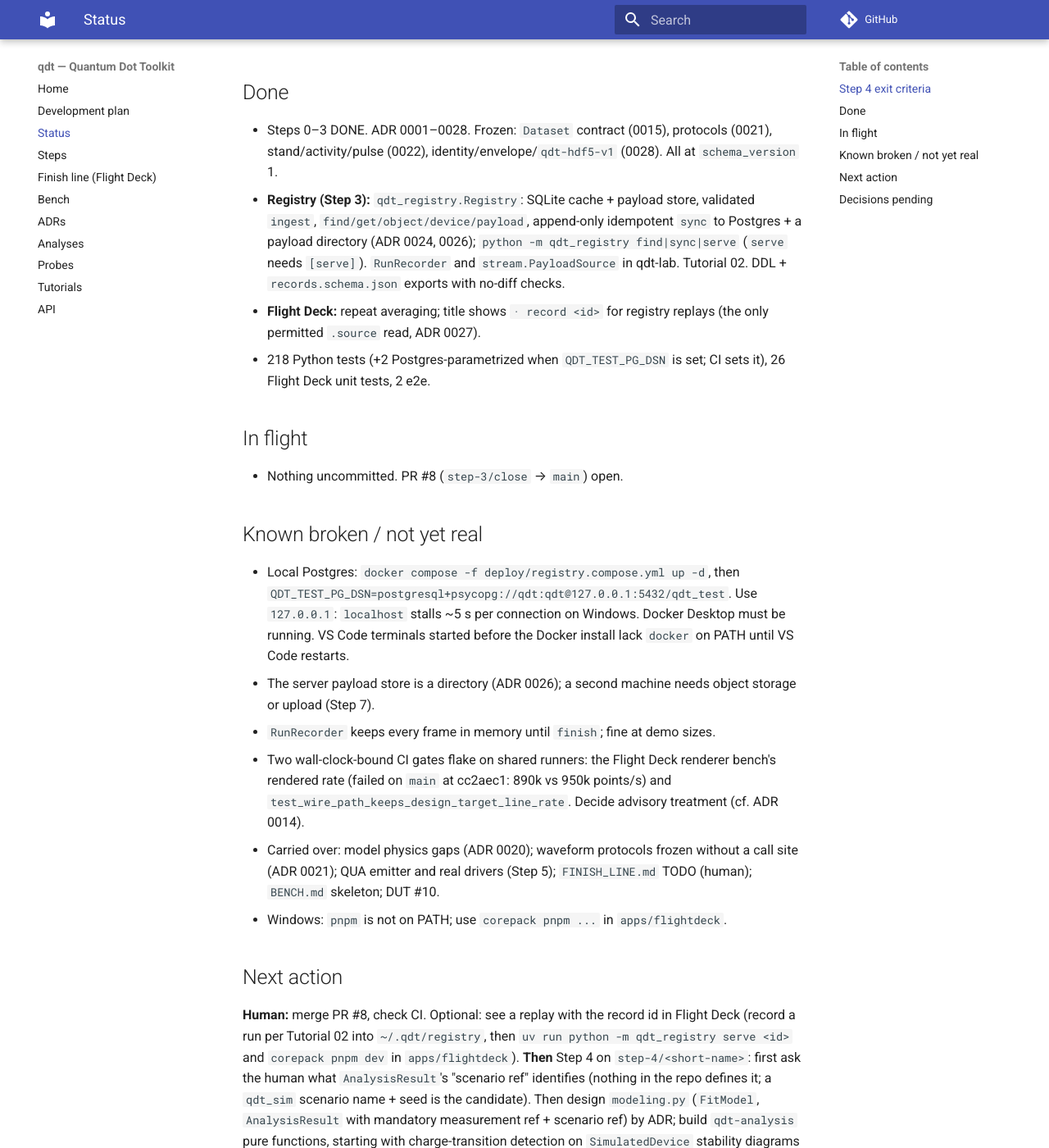
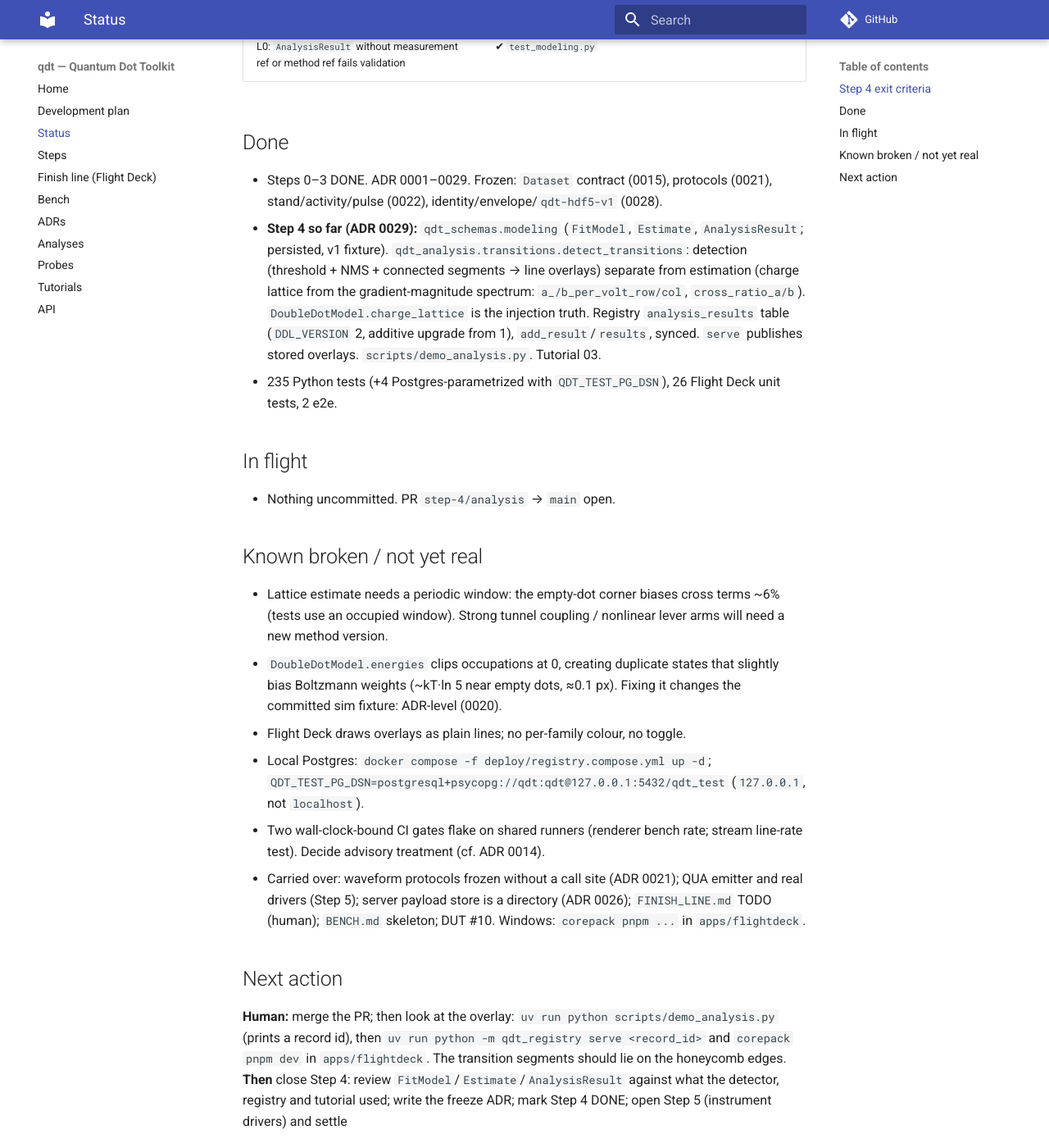
Before and after one commit to CowboyQuantum/qdt, an MkDocs documentation site: the page built from docs/STATUS.md, in a window 1280 px wide and 1400 px high, scrolled down 696 px. Shown: the whole window at 82% size. Built offline with MkDocs 1.6.1 and Material for MkDocs 9.7.7, drawn with Linux system fonts in a browser that asks for light colours; comment, search, counter and statistics services are not loaded; some of the changed text lies outside the part shown.

Commit message:
docs: demo_analysis script; STATUS — Step 4 built, overlay check + freeze pending
Co-Authored-By: Claude Opus 5.5 <noreply@anthropic.com>

```diff
--- a/docs/STATUS.md
+++ b/docs/STATUS.md
@@ -4,58 +4,56 @@
 > A fresh session must be able to continue from this file alone.
 
 **Current step:** 4 — Analysis as a consumer → `docs/steps/04-analysis-overlays.md`
-**Branch:** `step-3/close` (PR #8 against `main`; the human merges). Next session: `step-4/<short-name>` from `main`.
-**Last session:** 2026-10-13, session (12, continued). Closed Step 3: Flight Deck shows a replay's record
-id (ADR 0027); the Postgres suite ran locally against the compose server; a pre-freeze review fixed a
-path-traversal hole in `PayloadRef.path`; identity + envelope + `qdt-hdf5-v1` frozen (ADR 0028).
+**Branch:** `step-4/analysis` (PR against `main` open; the human merges).
+**Last session:** 2026-10-13, session (12, continued after the PR #8 merge). Scenario ref decided (= the
+analysis method, human); built `modeling.py`, `qdt_analysis.transitions`, stored results in the registry,
+overlays through `serve`, Tutorial 03 (ADR 0029).
 
 ## Step 4 exit criteria
 | Criterion | State |
 |---|---|
-| a fit runs from a query, writes an `AnalysisResult`, and its overlay renders on the originating dataset | ✘ not started |
-| `modeling.py` slice (`FitModel`, `AnalysisResult`) frozen with ADR | ✘ not started |
-| L0: injection–recovery on synthetic and `SimulatedDevice` data; `AnalysisResult` needs measurement ref + scenario ref | ✘ not started |
+| a fit runs from a query, writes an `AnalysisResult`, and its overlay renders on the originating dataset | ✔ query → `detect_transitions` → `Registry.add_result` → `serve` delivers 56 overlays (reference client, Tutorial 03). **Human to eyeball in Flight Deck** |
+| `modeling.py` slice (`FitModel`, `Estimate`, `AnalysisResult`) frozen with ADR | ✘ objects complete; freeze ADR at exit, after the human has seen the overlay |
+| L0: injection–recovery on synthetic and `SimulatedDevice` data | ✔ synthetic lattices (±cross terms) to 2%; noisy sweeps: diagonal 2%, cross ratios ±0.02 |
+| L0: `AnalysisResult` without measurement ref or method ref fails validation | ✔ `test_modeling.py` |
 
 ## Done
-- Steps 0–3 DONE. ADR 0001–0028. Frozen: `Dataset` contract (0015), protocols (0021), stand/activity/pulse
-  (0022), identity/envelope/`qdt-hdf5-v1` (0028). All at `schema_version` 1.
-- **Registry (Step 3):** `qdt_registry.Registry`: SQLite cache + payload store, validated `ingest`,
-  `find/get/object/device/payload`, append-only idempotent `sync` to Postgres + a payload directory
-  (ADR 0024, 0026); `python -m qdt_registry find|sync|serve` (`serve` needs `[serve]`). `RunRecorder` and
-  `stream.PayloadSource` in qdt-lab. Tutorial 02. DDL + `records.schema.json` exports with no-diff checks.
-- **Flight Deck:** repeat averaging; title shows `· record <id>` for registry replays (the only permitted
-  `.source` read, ADR 0027).
-- 218 Python tests (+2 Postgres-parametrized when `QDT_TEST_PG_DSN` is set; CI sets it), 26 Flight Deck
-  unit tests, 2 e2e.
+- Steps 0–3 DONE. ADR 0001–0029. Frozen: `Dataset` contract (0015), protocols (0021), stand/activity/pulse
+  (0022), identity/envelope/`qdt-hdf5-v1` (0028).
+- **Step 4 so far (ADR 0029):** `qdt_schemas.modeling` (`FitModel`, `Estimate`, `AnalysisResult`; persisted,
+  v1 fixture). `qdt_analysis.transitions.detect_transitions`: detection (threshold + NMS + connected
+  segments → line overlays) separate from estimation (charge lattice from the gradient-magnitude spectrum:
+  `a_/b_per_volt_row/col`, `cross_ratio_a/b`). `DoubleDotModel.charge_lattice` is the injection truth.
+  Registry `analysis_results` table (`DDL_VERSION` 2, additive upgrade from 1), `add_result`/`results`,
+  synced. `serve` publishes stored overlays. `scripts/demo_analysis.py`. Tutorial 03.
+- 235 Python tests (+4 Postgres-parametrized with `QDT_TEST_PG_DSN`), 26 Flight Deck unit tests, 2 e2e.
 
 ## In flight
-- Nothing uncommitted. PR #8 (`step-3/close` → `main`) open.
+- Nothing uncommitted. PR `step-4/analysis` → `main` open.
 
 ## Known broken / not yet real
-- Local Postgres: `docker compose -f deploy/registry.compose.yml up -d`, then
-  `QDT_TEST_PG_DSN=postgresql+psycopg://qdt:qdt@127.0.0.1:5432/qdt_test`. Use `127.0.0.1`: `localhost`
-  stalls ~5 s per connection on Windows. Docker Desktop must be running. VS Code terminals started before the
-  Docker install lack `docker` on PATH until VS Code restarts.
-- The server payload store is a directory (ADR 0026); a second machine needs object storage or upload (Step 7).
-- `RunRecorder` keeps every frame in memory until `finish`; fine at demo sizes.
-- Two wall-clock-bound CI gates flake on shared runners: the Flight Deck renderer bench's rendered rate
-  (failed on `main` at cc2aec1: 890k vs 950k points/s) and `test_wire_path_keeps_design_target_line_rate`.
+- Lattice estimate needs a periodic window: the empty-dot corner biases cross terms ~6% (tests use an
+  occupied window). Strong tunnel coupling / nonlinear lever arms will need a new method version.
+- `DoubleDotModel.energies` clips occupations at 0, creating duplicate states that slightly bias Boltzmann
+  weights (~kT·ln 5 near empty dots, ≈0.1 px). Fixing it changes the committed sim fixture: ADR-level (0020).
+- Flight Deck draws overlays as plain lines; no per-family colour, no toggle.
+- Local Postgres: `docker compose -f deploy/registry.compose.yml up -d`;
+  `QDT_TEST_PG_DSN=postgresql+psycopg://qdt:qdt@127.0.0.1:5432/qdt_test` (`127.0.0.1`, not `localhost`).
+- Two wall-clock-bound CI gates flake on shared runners (renderer bench rate; stream line-rate test).
   Decide advisory treatment (cf. ADR 0014).
-- Carried over: model physics gaps (ADR 0020); waveform protocols frozen without a call site (ADR 0021);
-  QUA emitter and real drivers (Step 5); `FINISH_LINE.md` TODO (human); `BENCH.md` skeleton; DUT #10.
-- Windows: `pnpm` is not on PATH; use `corepack pnpm ...` in `apps/flightdeck`.
+- Carried over: waveform protocols frozen without a call site (ADR 0021); QUA emitter and real drivers
+  (Step 5); server payload store is a directory (ADR 0026); `FINISH_LINE.md` TODO (human); `BENCH.md`
+  skeleton; DUT #10. Windows: `corepack pnpm ...` in `apps/flightdeck`.
 
 ## Next action
-**Human:** merge PR #8, check CI. Optional: see a replay with the record id in Flight Deck (record a run
-per Tutorial 02 into `~/.qdt/registry`, then `uv run python -m qdt_registry serve <id>` and
-`corepack pnpm dev` in `apps/flightdeck`).
-**Then** Step 4 on `step-4/<short-name>`: first ask the human what `AnalysisResult`'s "scenario ref"
-identifies (nothing in the repo defines it; a `qdt_sim` scenario name + seed is the candidate). Then design
-`modeling.py` (`FitModel`, `AnalysisResult` with mandatory measurement ref + scenario ref) by ADR; build
-`qdt-analysis` pure functions, starting with charge-transition detection on `SimulatedDevice` stability
-diagrams (injection–recovery: the dot model knows the true transition lines); emit results as
-`Annotation`s on the originating Dataset; add the overlay in Flight Deck.
+**Human:** merge the PR; then look at the overlay:
+`uv run python scripts/demo_analysis.py` (prints a record id), then
+`uv run python -m qdt_registry serve <record_id>` and `corepack pnpm dev` in `apps/flightdeck`. The
+transition segments should lie on the honeycomb edges.
+**Then** close Step 4: review `FitModel`/`Estimate`/`AnalysisResult` against what the detector, registry
+and tutorial used; write the freeze ADR; mark Step 4 DONE; open Step 5 (instrument drivers) and settle
+#10 (surrogate DUT) with the human at Step 5 entry.
 
 ## Decisions pending
-- What `AnalysisResult`'s "scenario ref" identifies (Step 4, before code). #10 surrogate DUT by Step 5 entry.
-  Advisory treatment of the two wall-clock CI gates.
+- #10 surrogate DUT design (by Step 5 entry). Advisory treatment of the two wall-clock CI gates. Whether to
+  fix the zero-clipping duplicate states in the dot model (ADR 0020 amendment, regenerates a fixture).
```
Also changed, not shown: 1 other file.
